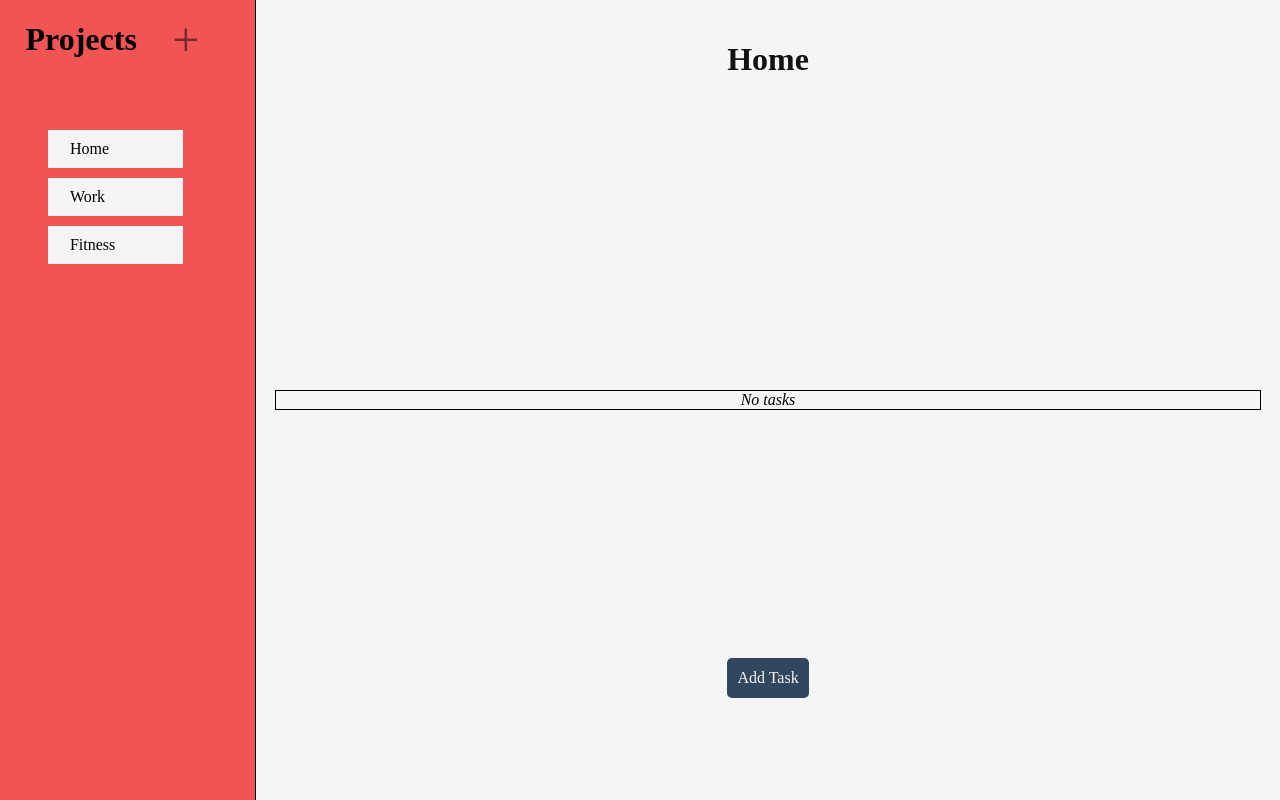
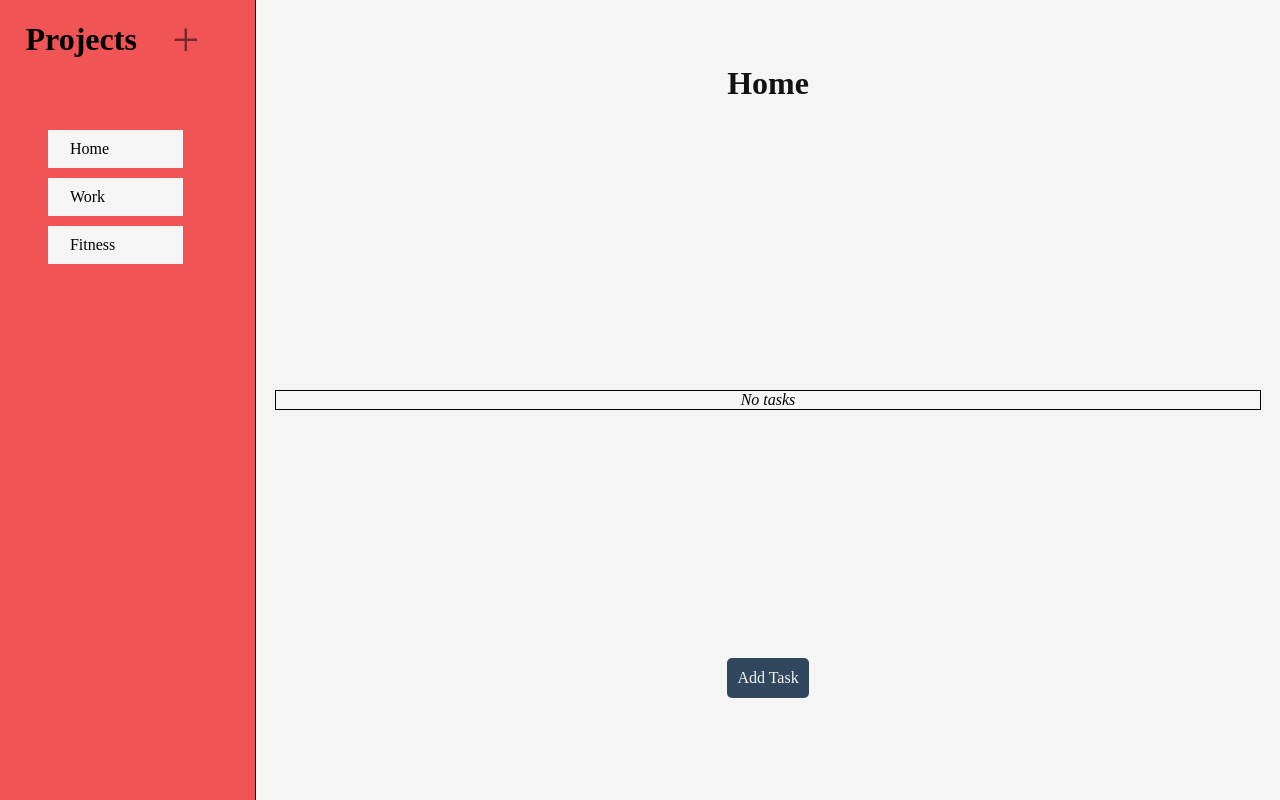
Before and after one commit to xhjayoub/To-do-list, a website built with webpack: page src/template.html in a window 1280 px wide. Built offline with nearby package versions, Linux system fonts and the light colour scheme.

Commit message:
Center project title

```diff
--- a/src/styles.css
+++ b/src/styles.css
@@ -86,6 +86,8 @@
     display: flex;
     justify-content: center;
     color: var(--forth);
+    margin: 0;
+    align-items: center;
 }
 .addTaskCont {
     display: flex;
```
